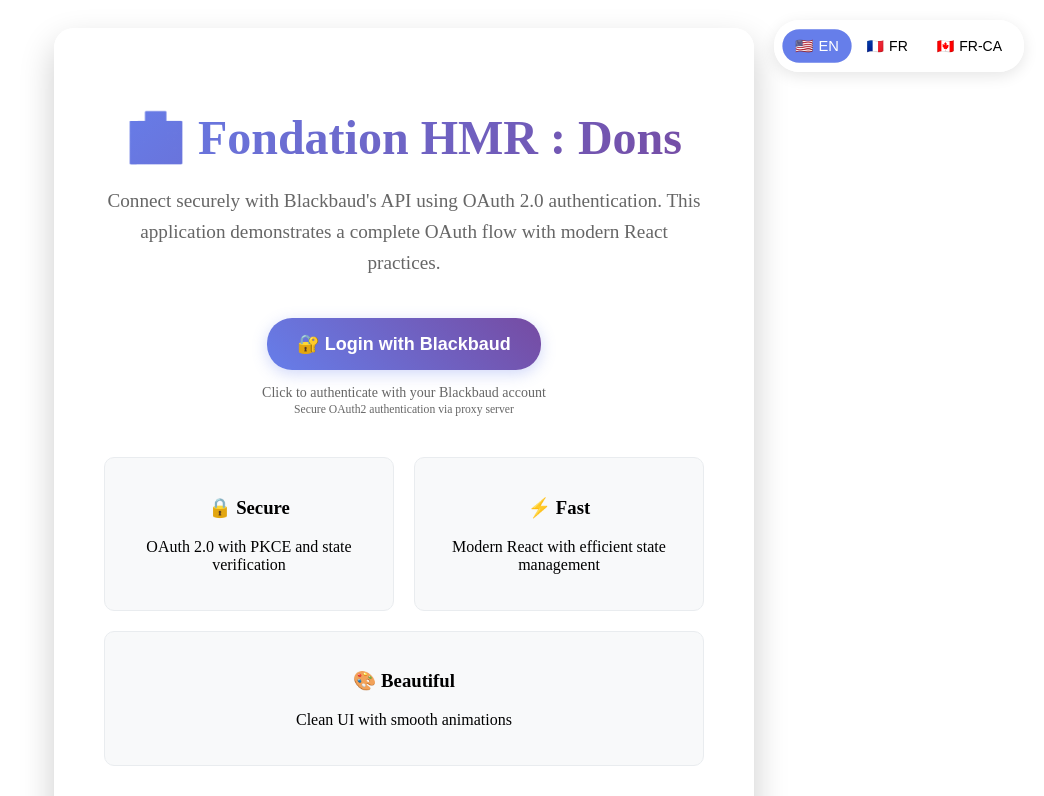
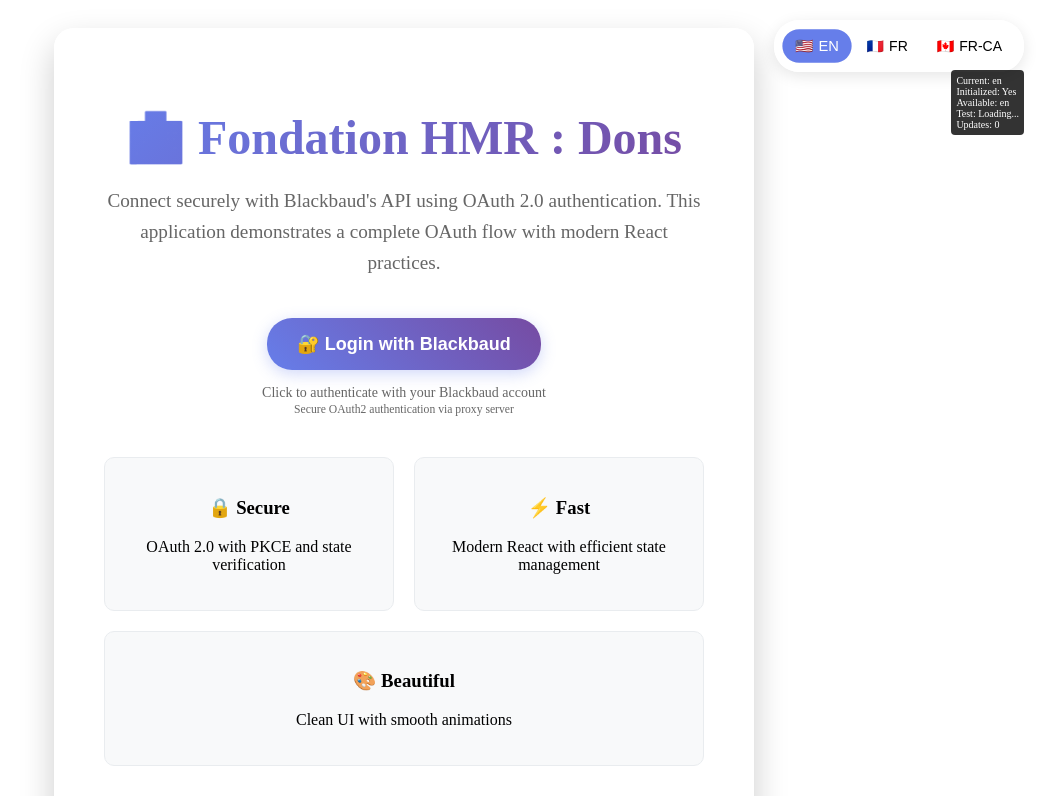
Before and after one commit to turpault/blackbaud, a React (Create React App) app: page /blackbaud/ in a window 1280 px wide. Shown: the top 796 px of the page, without its empty margins (236-1280 px from the left). Built offline with nearby package versions, Linux system fonts and the light colour scheme; no server answers; the HTML template or start-up script is replaced by a standard one.

Commit message:
Add comprehensive debugging for language selection - Enable debug info display temporarily - Add force update state to track re-renders - Improve language change monitoring - Add visual feedback and localStorage updates - Include update counter in debug display

```diff
--- a/src/components/LanguageSelector.tsx
+++ b/src/components/LanguageSelector.tsx
@@ -1,8 +1,9 @@
-import React, { useEffect } from "react";
+import React, { useEffect, useState } from "react";
 import { useTranslation } from "react-i18next";
 
 const LanguageSelector: React.FC = () => {
   const { i18n } = useTranslation();
+  const [forceUpdate, setForceUpdate] = useState(0);
 
   const languages = [
     { code: 'en', name: 'English', flag: '🇺🇸' },
@@ -22,6 +23,9 @@ const LanguageSelector: React.FC = () => {
       // Force a re-render by updating localStorage
       localStorage.setItem('i18nextLng', languageCode);
 
+      // Force component re-render
+      setForceUpdate(prev => prev + 1);
+
       // Show a brief visual feedback
       const button = document.querySelector(`[data-lang="${languageCode}"]`) as HTMLElement;
       if (button) {
@@ -39,6 +43,7 @@ const LanguageSelector: React.FC = () => {
   useEffect(() => {
     const handleLanguageChanged = (lng: string) => {
       console.log('LanguageSelector: Language changed to:', lng);
+      setForceUpdate(prev => prev + 1);
     };
 
     i18n.on('languageChanged', handleLanguageChanged);
@@ -51,6 +56,7 @@ const LanguageSelector: React.FC = () => {
   console.log('LanguageSelector: Current language:', i18n.language);
   console.log('LanguageSelector: Available languages:', i18n.languages);
   console.log('LanguageSelector: Is initialized:', i18n.isInitialized);
+  console.log('LanguageSelector: Force update count:', forceUpdate);
 
   const containerStyle: React.CSSProperties = {
     position: 'fixed',
@@ -111,12 +117,13 @@ const LanguageSelector: React.FC = () => {
         padding: '5px',
         fontSize: '10px',
         borderRadius: '4px',
-        display: 'none' // Set to 'block' for debugging
+        display: 'block' // Temporarily enable for debugging
       }}>
         Current: {i18n.language}<br />
         Initialized: {i18n.isInitialized ? 'Yes' : 'No'}<br />
         Available: {i18n.languages?.join(', ')}<br />
-        Test: {i18n.t('common.loading')}
+        Test: {i18n.t('common.loading')}<br />
+        Updates: {forceUpdate}
       </div>
     </div>
   );
```
